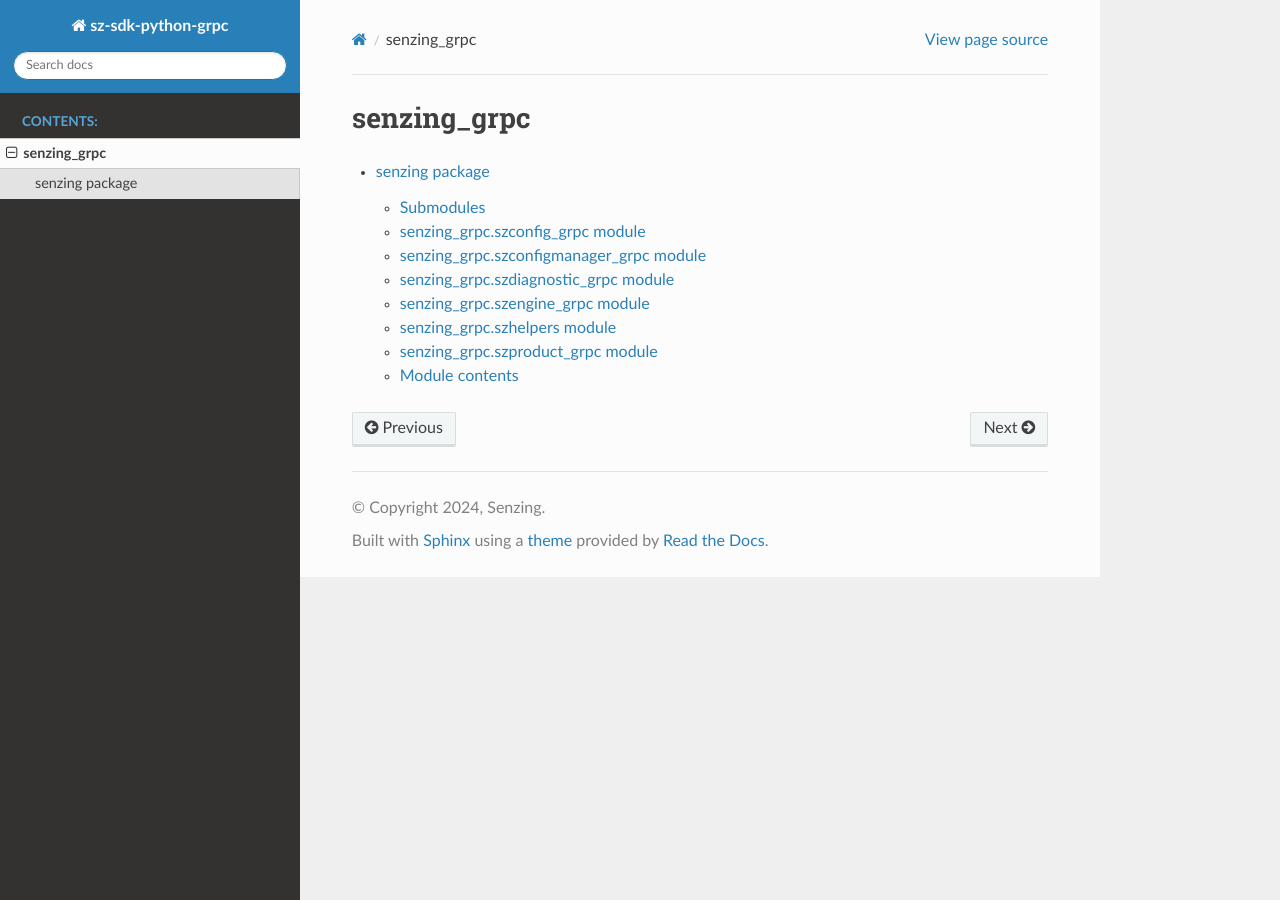
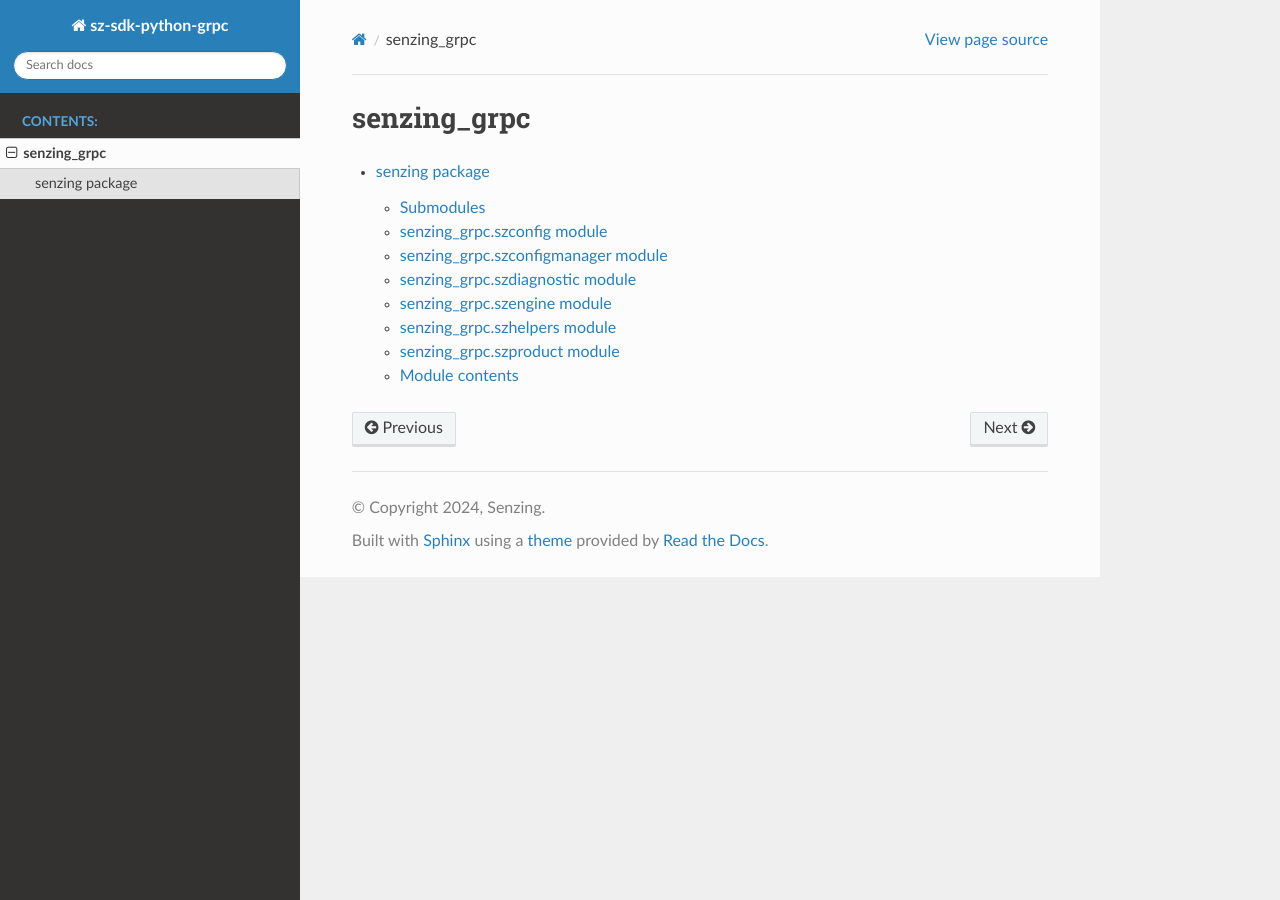
Before and after one commit to senzing-garage/sz-sdk-python-grpc, a Sphinx documentation site: the page built from docs/source/modules.rst, in a window 1280 px wide. Built offline with Sphinx 7.4.7 and the Read the Docs theme 2.0.0, drawn with Linux system fonts in a browser that asks for light colours.

Commit message:
#43 Fix sphinx reference

```diff
--- a/docs/source/senzing_grpc.rst
+++ b/docs/source/senzing_grpc.rst
@@ -4,34 +4,34 @@ senzing package
 Submodules
 ----------
 
-senzing\_grpc.szconfig\_grpc module
------------------------------------
+senzing\_grpc.szconfig module
+-----------------------------
 
-.. automodule:: senzing_grpc.szconfig_grpc
+.. automodule:: senzing_grpc.szconfig
    :members:
    :undoc-members:
    :show-inheritance:
 
-senzing\_grpc.szconfigmanager\_grpc module
-------------------------------------------
+senzing\_grpc.szconfigmanager module
+------------------------------------
 
-.. automodule:: senzing_grpc.szconfigmanager_grpc
+.. automodule:: senzing_grpc.szconfigmanager
    :members:
    :undoc-members:
    :show-inheritance:
 
-senzing\_grpc.szdiagnostic\_grpc module
----------------------------------------
+senzing\_grpc.szdiagnostic module
+---------------------------------
 
-.. automodule:: senzing_grpc.szdiagnostic_grpc
+.. automodule:: senzing_grpc.szdiagnostic
    :members:
    :undoc-members:
    :show-inheritance:
 
-senzing\_grpc.szengine\_grpc module
------------------------------------
+senzing\_grpc.szengine module
+-----------------------------
 
-.. automodule:: senzing_grpc.szengine_grpc
+.. automodule:: senzing_grpc.szengine
    :members:
    :undoc-members:
    :show-inheritance:
@@ -44,10 +44,10 @@ senzing\_grpc.szhelpers module
    :undoc-members:
    :show-inheritance:
 
-senzing\_grpc.szproduct\_grpc module
-------------------------------------
+senzing\_grpc.szproduct module
+------------------------------
 
-.. automodule:: senzing_grpc.szproduct_grpc
+.. automodule:: senzing_grpc.szproduct
    :members:
    :undoc-members:
    :show-inheritance:
```
